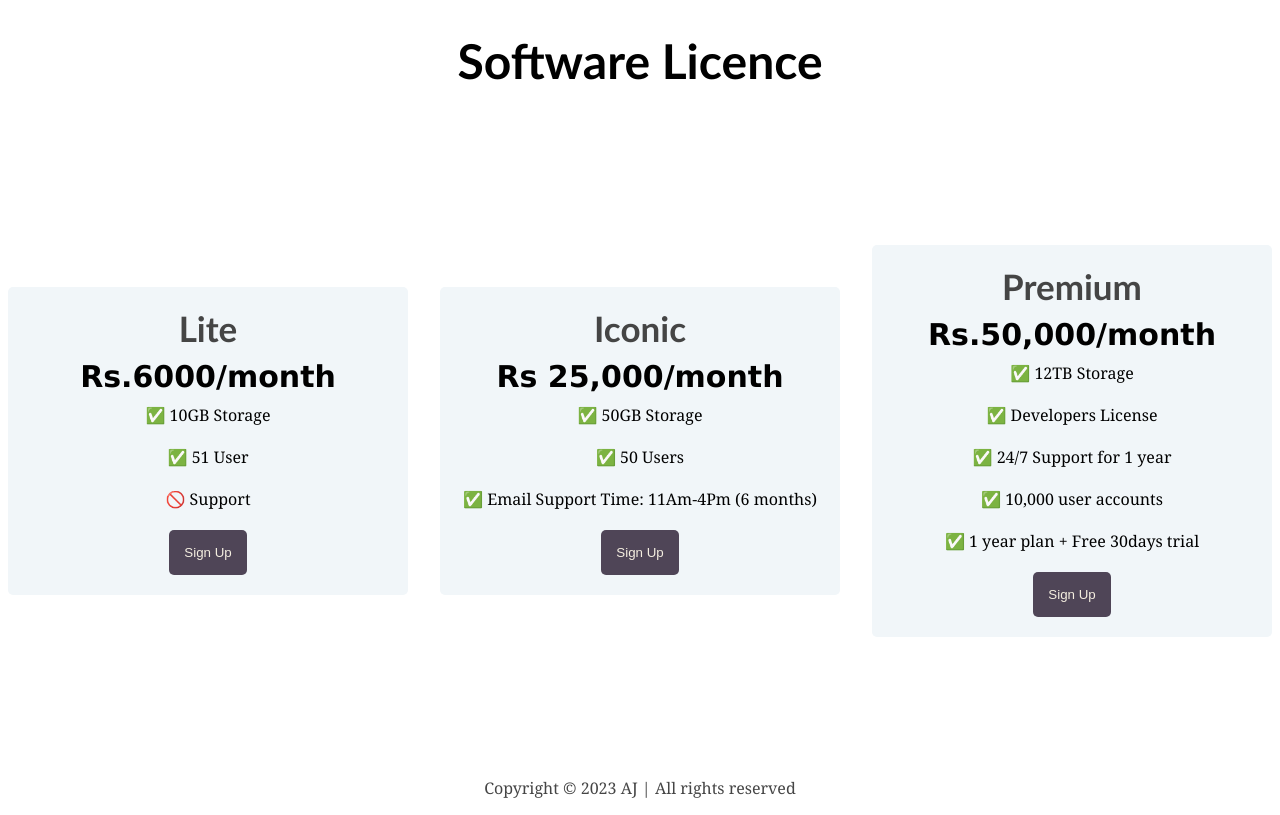
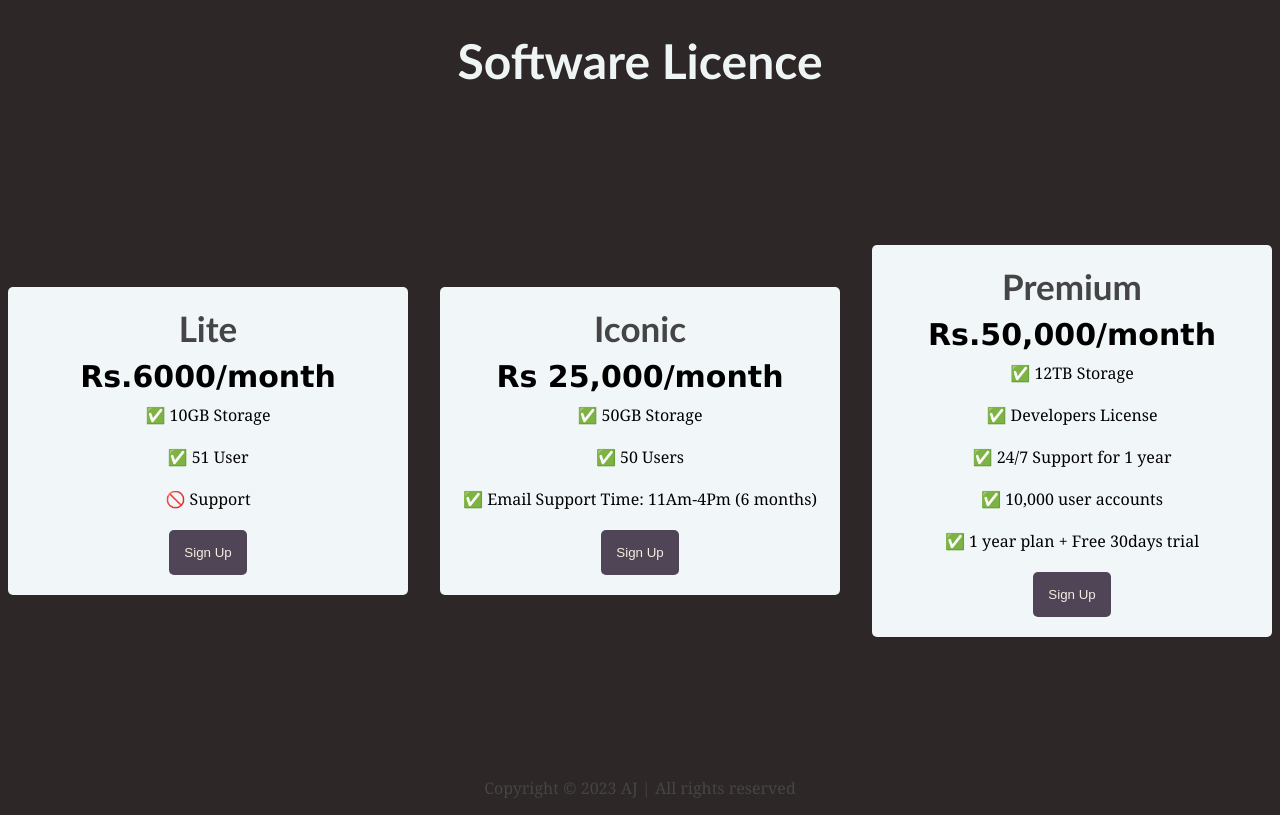
Before and after one commit to Anjali17aj/Software_License_Plans, a plain HTML site: page index.html in a window 1280 px wide. Drawn offline with Linux system fonts and the light colour scheme; a web font is replaced by a local one.

Commit message:
Update style.css
heading color changed
background-color changed

```diff
--- a/style.css
+++ b/style.css
@@ -1,11 +1,13 @@
 body {
     font-family: Cambria, Cochin, Georgia, Times, 'Times New Roman', serif;
+     background-color: #2D2727;
   }
 
   h1{
         font-size: 3rem;
         text-align: center;
         font-family: 'Gill Sans', 'Gill Sans MT', Calibri, 'Trebuchet MS', sans-serif;
+        color: #EFF5F5;
   }
   .cost-container {
     display: flex;
```
